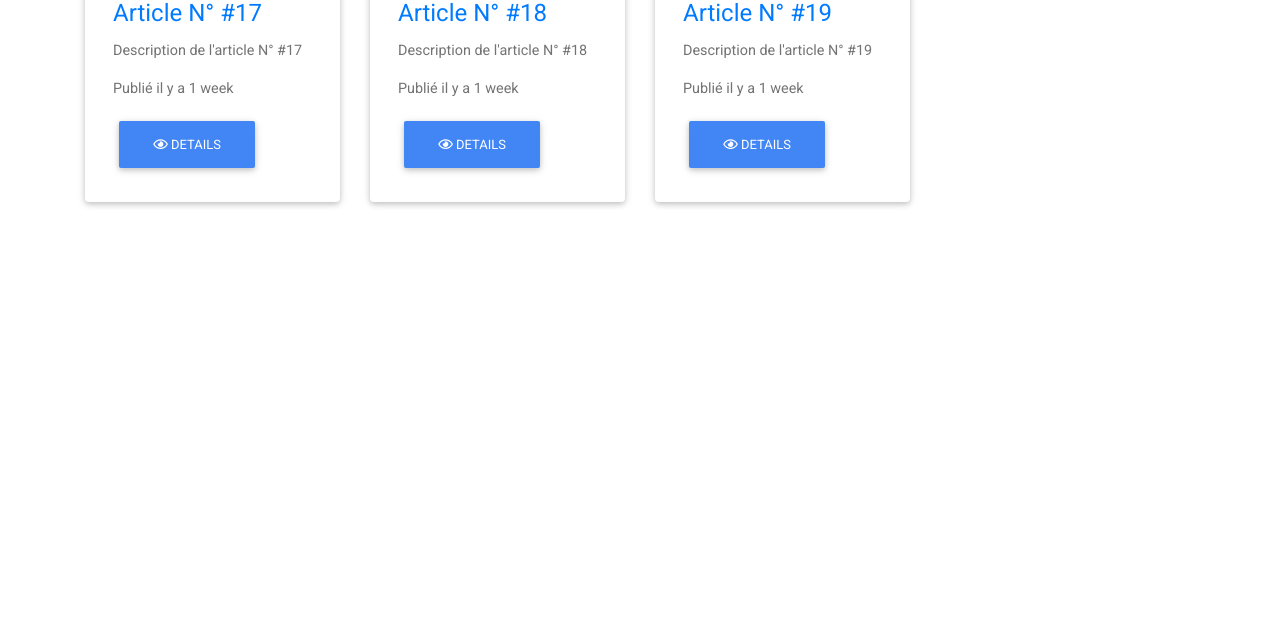
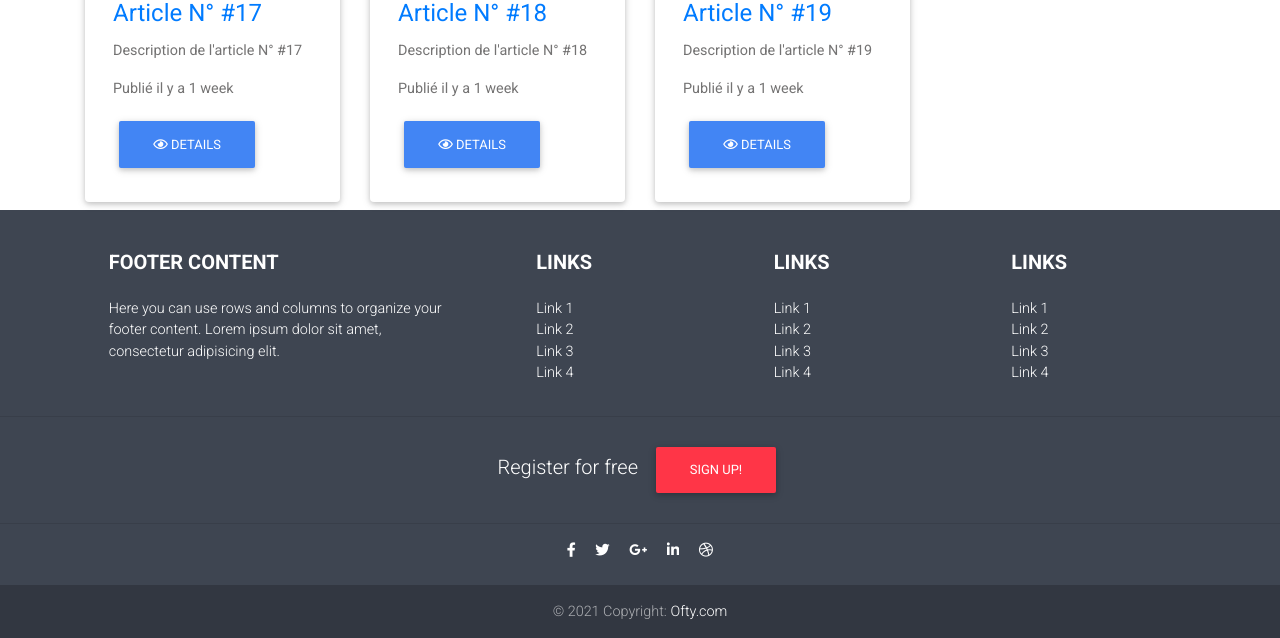
Before and after one commit to youms14/GestionDesArticles, a Django app: page / in a window 1280 px wide. Shown: the part 2789-3427 px from the top of the page. Before the commit the page ends 2996 px from the top, so only its background shows below. Run offline with Django 3.2, Linux system fonts and the light colour scheme; data comes from the database, SQL or seed files in the repository; some libraries are stand-ins or nearby versions.

Commit message:
Version 2.2

```diff
--- a/blog/static/myownstyle.css
+++ b/blog/static/myownstyle.css
@@ -10,15 +10,3 @@
     height: 2rem;
 
 }
-
-.pageContentWrapper{
-    margin-bottom:100px;/* Height of footer*/
-}
-.footer{
-    position: absolute;
-    bottom: 0;
-    left: 0;
-    right: 0;
-    height:100px;
-    background:#ccc;
-}
```
